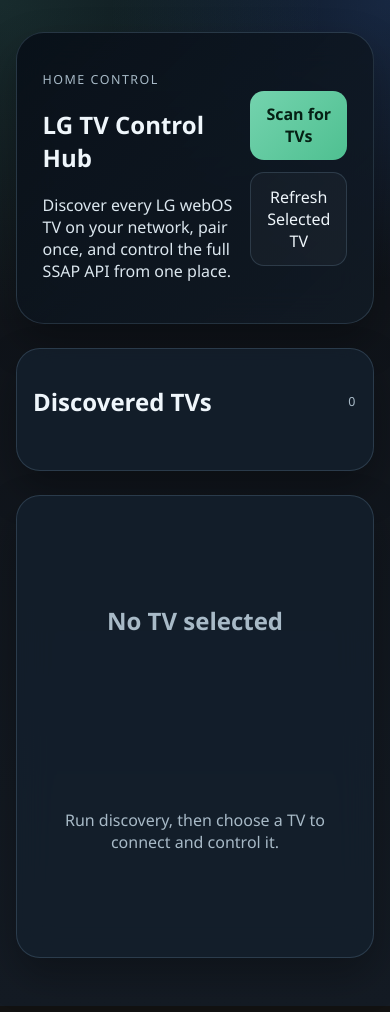
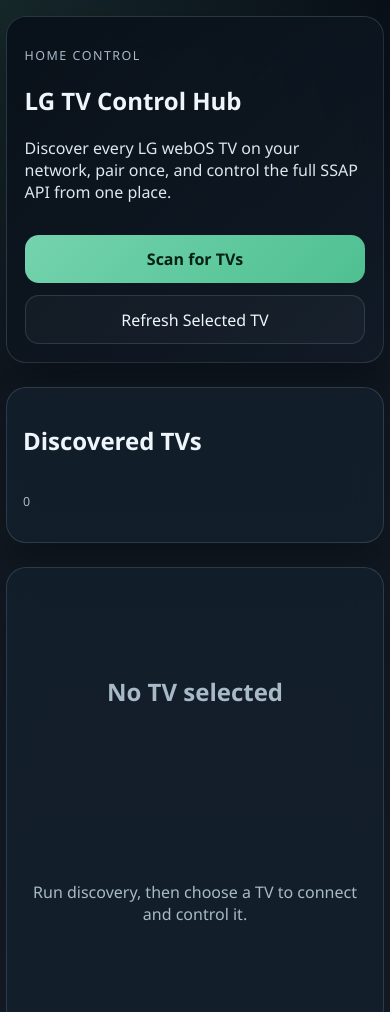
Before and after one commit to mbach04/lg-web-remote, a website: page public/index.html in a window 390 px wide. Shown: the top 1012 px of the page. Drawn offline with Linux system fonts and the light colour scheme; no server answers.

Commit message:
add podman, change default port, mobile friendly

```diff
--- a/docker-compose.yml
+++ b/docker-compose.yml
@@ -4,7 +4,7 @@ services:
     container_name: lg-tv-control-hub
     network_mode: host
     environment:
-      PORT: 8080
+      PORT: 8686
       DATA_DIR: /app/data
       DISCOVERY_TIMEOUT_MS: 3500
     volumes:
--- a/public/styles.css
+++ b/public/styles.css
@@ -26,6 +26,12 @@ body {
     radial-gradient(circle at top left, rgba(116, 211, 174, 0.14), transparent 30%),
     radial-gradient(circle at top right, rgba(89, 147, 255, 0.18), transparent 26%),
     linear-gradient(180deg, #091018, #10141a 30%, #141b24 100%);
+}
+
+.app-shell {
+  width: min(1440px, calc(100vw - 2rem));
+  margin: 0 auto;
+  padding: max(1rem, env(safe-area-inset-top)) 0 max(2rem, env(safe-area-inset-bottom));
 }
 
 button,
@@ -73,12 +79,6 @@ select {
   padding: 0.8rem 0.9rem;
   background: rgba(3, 8, 14, 0.5);
   color: var(--text);
-}
-
-.app-shell {
-  width: min(1440px, calc(100vw - 2rem));
-  margin: 0 auto;
-  padding: 2rem 0 3rem;
 }
 
 .hero,
@@ -317,3 +317,102 @@ select {
     height: auto;
   }
 }
+
+@media (max-width: 720px) {
+  body {
+    background:
+      radial-gradient(circle at top left, rgba(116, 211, 174, 0.12), transparent 34%),
+      linear-gradient(180deg, #091018, #111821 40%, #151d27 100%);
+  }
+
+  .app-shell {
+    width: min(100vw - 1rem, 100%);
+    padding-left: 0;
+    padding-right: 0;
+  }
+
+  .hero,
+  .detail-panel,
+  .sidebar,
+  .inset {
+    border-radius: 20px;
+  }
+
+  .hero,
+  .detail-header,
+  .panel-header,
+  .section-header {
+    flex-direction: column;
+    align-items: stretch;
+  }
+
+  .hero {
+    padding: 1.1rem;
+  }
+
+  .hero-actions,
+  .detail-actions,
+  .touchpad-actions {
+    display: grid;
+    grid-template-columns: 1fr 1fr;
+  }
+
+  .button-grid {
+    grid-template-columns: repeat(3, minmax(0, 1fr));
+  }
+
+  .quick-actions {
+    grid-template-columns: 1fr 1fr;
+  }
+
+  button,
+  .button {
+    min-height: 48px;
+  }
+
+  .touchpad {
+    min-height: 150px;
+  }
+
+  .data-list {
+    max-height: none;
+  }
+
+  .data-item {
+    align-items: flex-start;
+    flex-direction: column;
+  }
+
+  .response-box {
+    min-height: 180px;
+    font-size: 0.86rem;
+  }
+}
+
+@media (max-width: 480px) {
+  .app-shell {
+    width: calc(100vw - 0.75rem);
+  }
+
+  .hero-actions,
+  .detail-actions,
+  .touchpad-actions,
+  .quick-actions {
+    grid-template-columns: 1fr;
+  }
+
+  .button-grid {
+    grid-template-columns: repeat(2, minmax(0, 1fr));
+  }
+
+  .tv-card,
+  .stat-card,
+  .inset {
+    padding: 0.9rem;
+  }
+
+  .subtitle,
+  .meta {
+    word-break: break-word;
+  }
+}
--- a/src/server.js
+++ b/src/server.js
@@ -6,7 +6,7 @@ import { TvRegistry } from "./tvRegistry.js";
 
 const __dirname = path.dirname(fileURLToPath(import.meta.url));
 const app = express();
-const port = Number(process.env.PORT || 8080);
+const port = Number(process.env.PORT || 8686);
 const store = new JsonStore("client-keys.json");
 const registry = new TvRegistry(store);
 
```
Also changed, not shown: README.md, 1 other file.
